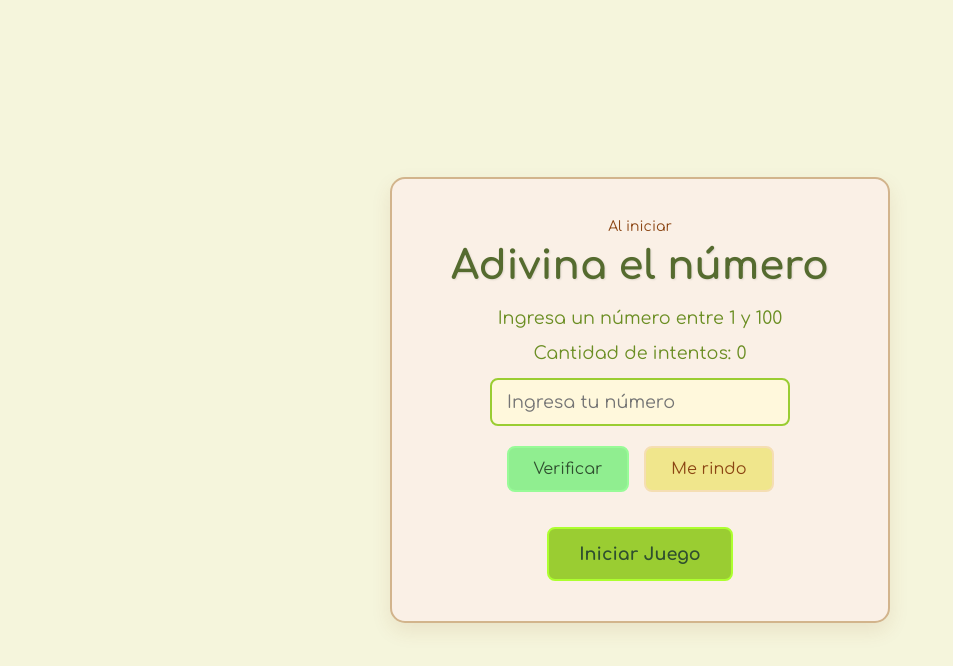
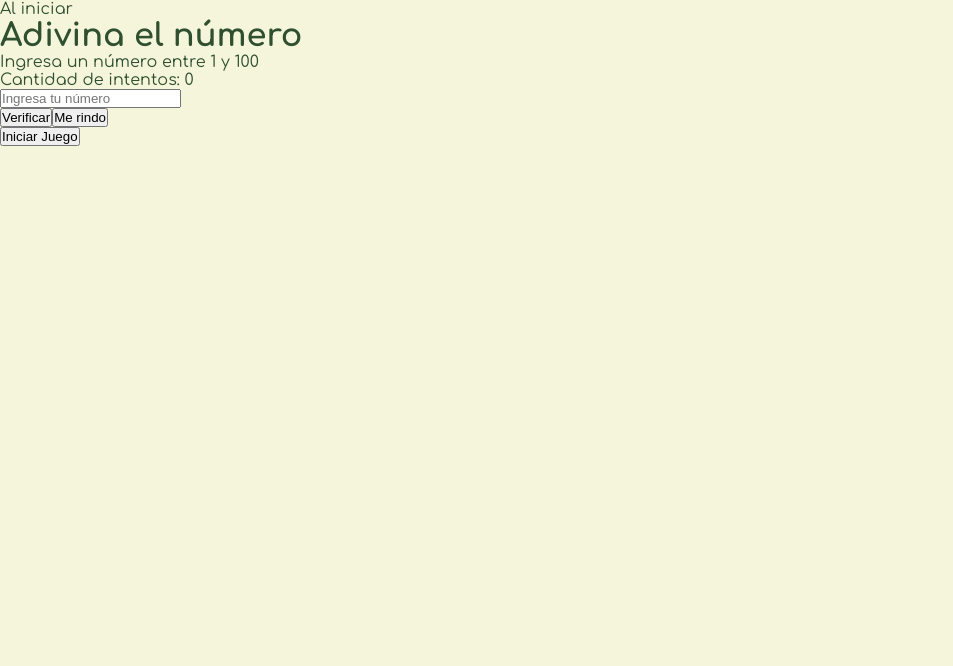
Before and after one commit to GalloMask/pv_tp4_grupo5, a React (Create React App) app: page / in a window 1280 px wide. Shown: the top 666 px of the page, without its empty margins (0-953 px from the left). Built offline with nearby package versions, Linux system fonts and the light colour scheme.

Commit message:
Agregar estilos base y reset CSS inicial

```diff
--- a/src/App.css
+++ b/src/App.css
@@ -1,4 +1,3 @@
-/* Reset CSS básico */
 * {
   margin: 0;
   padding: 0;
@@ -11,186 +10,3 @@ body {
   color: #2F4F2F;
   min-height: 100vh;
 }
-
-.App {
-  display: flex;
-  justify-content: center;
-  align-items: center;
-  min-height: 100vh;
-  padding: 20px;
-}
-
-.container {
-  text-align: center;
-  background-color: #FAF0E6;
-  padding: 40px;
-  border-radius: 15px;
-  box-shadow: 0 8px 20px rgba(139, 69, 19, 0.1);
-  border: 2px solid #D2B48C;
-  max-width: 500px;
-  width: 100%;
-}
-
-.texto-inicio {
-  color: #8B4513;
-  font-size: 14px;
-  margin-bottom: 10px;
-  font-family: 'Comfortaa', sans-serif;
-}
-
-h1 {
-  font-family: 'Comfortaa', sans-serif;
-  font-weight: 700;
-  font-size: 2.5rem;
-  color: #556B2F;
-  margin-bottom: 20px;
-  text-shadow: 1px 1px 2px rgba(0, 0, 0, 0.1);
-}
-
-p {
-  font-family: 'Comfortaa', sans-serif;
-  font-weight: 400;
-  color: #6B8E23;
-  margin-bottom: 15px;
-  font-size: 1.1rem;
-}
-
-.input-numero {
-  width: 100%;
-  max-width: 300px;
-  padding: 12px 15px;
-  border: 2px solid #9ACD32;
-  border-radius: 8px;
-  font-size: 1.1rem;
-  font-family: 'Comfortaa', sans-serif;
-  background-color: #FFF8DC;
-  color: #2F4F2F;
-  margin-bottom: 20px;
-  transition: border-color 0.3s ease;
-}
-
-.input-numero:focus {
-  outline: none;
-  border-color: #6B8E23;
-  box-shadow: 0 0 8px rgba(107, 142, 35, 0.3);
-}
-
-.input-numero:disabled {
-  background-color: #F0F8FF;
-  border-color: #D3D3D3;
-  color: #A9A9A9;
-}
-
-.botones {
-  display: flex;
-  gap: 15px;
-  justify-content: center;
-  margin-bottom: 20px;
-  flex-wrap: wrap;
-}
-
-.btn-verificar,
-.btn-rendirse {
-  padding: 12px 25px;
-  border: none;
-  border-radius: 8px;
-  font-family: 'Comfortaa', sans-serif;
-  font-weight: 400;
-  font-size: 1rem;
-  cursor: pointer;
-  transition: all 0.3s ease;
-  min-width: 120px;
-}
-
-.btn-verificar {
-  background-color: #90EE90;
-  color: #2F4F2F;
-  border: 2px solid #98FB98;
-}
-
-.btn-verificar:hover:not(:disabled) {
-  background-color: #98FB98;
-  transform: translateY(-2px);
-  box-shadow: 0 4px 12px rgba(144, 238, 144, 0.4);
-}
-
-.btn-rendirse {
-  background-color: #F0E68C;
-  color: #8B4513;
-  border: 2px solid #F5DEB3;
-}
-
-.btn-rendirse:hover:not(:disabled) {
-  background-color: #F5DEB3;
-  transform: translateY(-2px);
-  box-shadow: 0 4px 12px rgba(240, 230, 140, 0.4);
-}
-
-.btn-iniciar,
-.btn-reiniciar {
-  padding: 15px 30px;
-  border: none;
-  border-radius: 8px;
-  font-family: 'Comfortaa', sans-serif;
-  font-weight: 700;
-  font-size: 1.1rem;
-  cursor: pointer;
-  transition: all 0.3s ease;
-  background-color: #9ACD32;
-  color: #2F4F2F;
-  border: 2px solid #ADFF2F;
-  margin-top: 15px;
-}
-
-.btn-iniciar:hover,
-.btn-reiniciar:hover {
-  background-color: #ADFF2F;
-  transform: translateY(-2px);
-  box-shadow: 0 6px 12px rgba(154, 205, 50, 0.3);
-}
-
-.btn-verificar:disabled,
-.btn-rendirse:disabled {
-  opacity: 0.6;
-  cursor: not-allowed;
-  transform: none;
-}
-
-.mensaje {
-  background-color: #E6F3E6;
-  border: 2px solid #98FB98;
-  border-radius: 8px;
-  padding: 15px;
-  margin: 20px 0;
-  font-family: 'Comfortaa', sans-serif;
-  font-weight: 400;
-  color: #2F4F2F;
-  font-size: 1rem;
-  line-height: 1.4;
-}
-
-/* Media queries para diseño responsivo */
-@media (max-width: 600px) {
-  .container {
-    padding: 25px 15px;
-    margin: 10px;
-    border-radius: 12px;
-  }
-
-  h1 {
-    font-size: 2rem;
-    margin-bottom: 15px;
-  }
-
-  .botones {
-    flex-direction: column;
-    align-items: center;
-    gap: 10px;
-  }
-
-  .btn-verificar,
-  .btn-rendirse {
-    width: 100%;
-    max-width: 250px;
-  }
-}
```
